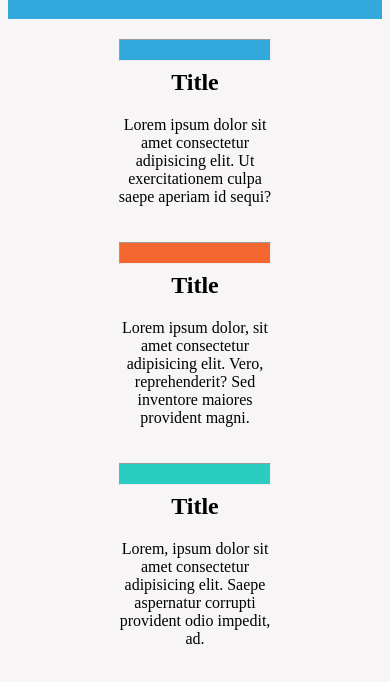
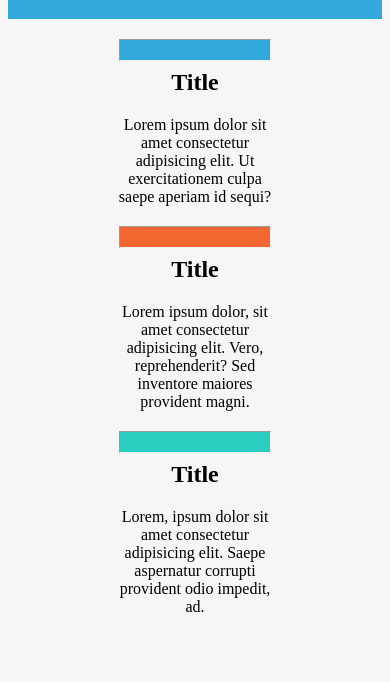
Before and after one commit to destinyfsetzer/first-responsive-website, a plain HTML site: page index.html in a window 390 px wide. Shown: the part 106-788 px from the top of the page. Drawn offline with Linux system fonts and the light colour scheme.

Commit message:
cleaned up css spacing

```diff
--- a/style.css
+++ b/style.css
@@ -9,6 +9,7 @@ body {
 .grid-header {
     grid-area: grid-header;
 }
+
 .rowone {
     grid-area: rowone;
 }
@@ -37,6 +38,7 @@ body {
 h2 {
     margin-top: 0;
 }
+
 .rowone {
     grid-template-rows: 1/2;
 }
@@ -78,7 +80,6 @@ hr {
 
 @media (max-width: 992px){
   .second-grid {
-   display: grid;
    grid-template-areas:
    "grid-header grid-header grid-header"
    "rowone rowtwo rowthree";
@@ -87,7 +88,6 @@ hr {
 
 @media (max-width: 576px) {
 .second-grid {
-    display: grid;
     grid-template-areas:
     "grid-header"
     "rowone"
```
Also changed, not shown: index.html (+2 -1 lines).
